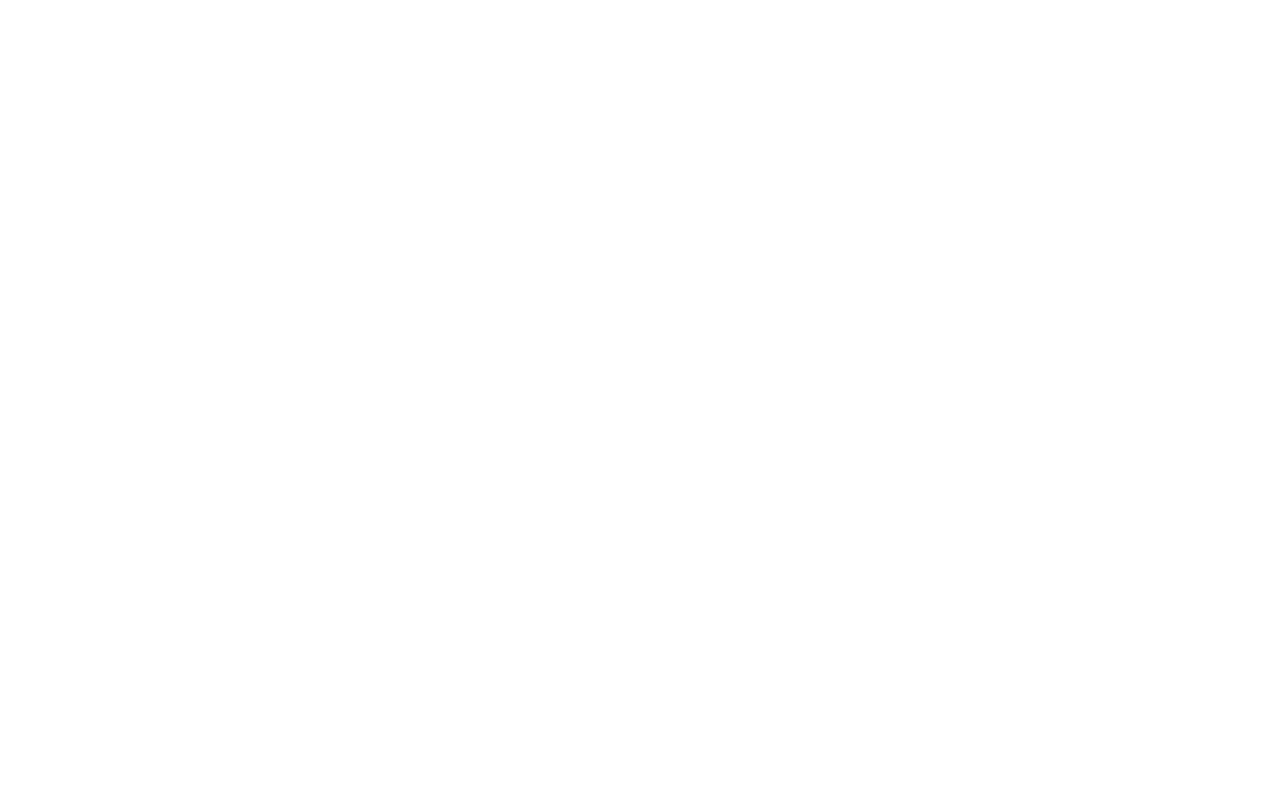
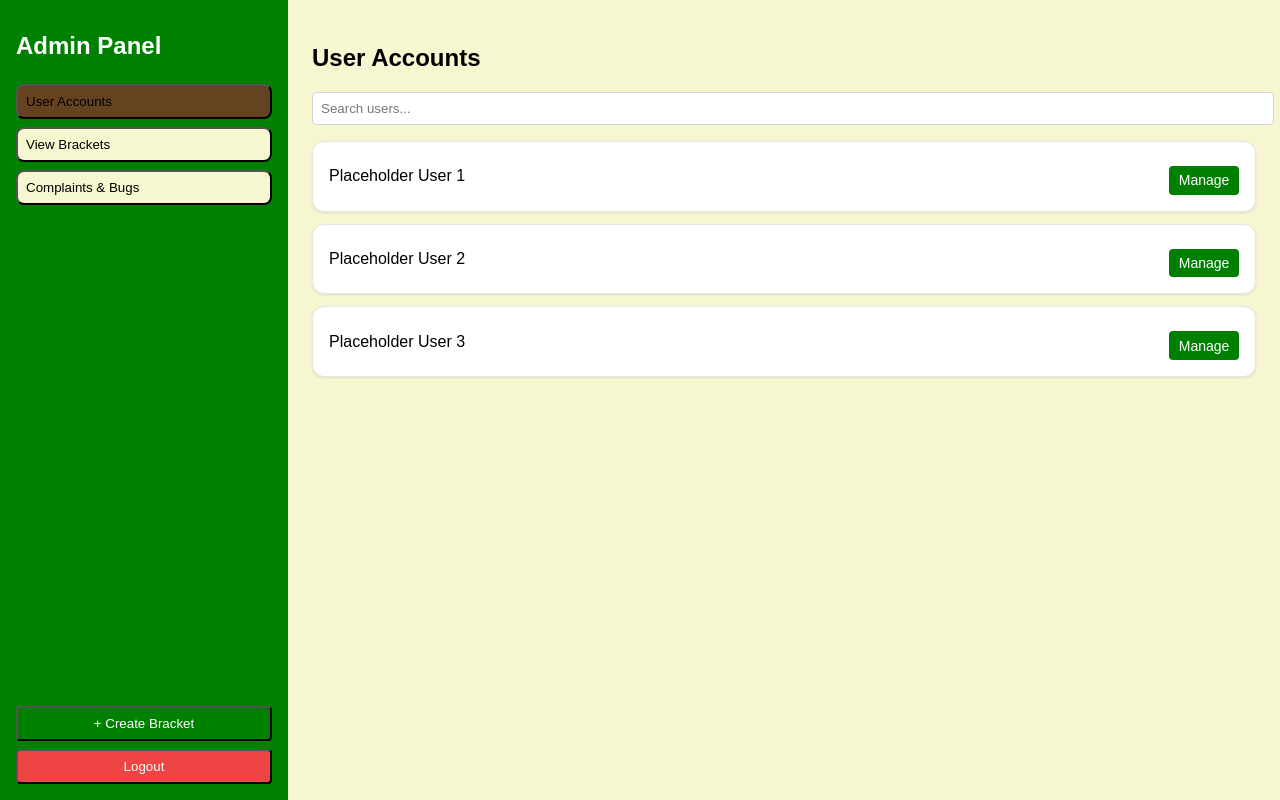
Before and after one commit to carson-fn/BracketBeaver, a React (Vite) app in the folder frontend/: page /admin in a window 1280 px wide. Before the commit this address had no page. Built offline with nearby package versions, Linux system fonts and the light colour scheme; a web font is replaced by a local one.

Commit message:
Admin and Organizer Dashboard and route to login

```diff
--- a/frontend/src/App.tsx
+++ b/frontend/src/App.tsx
@@ -2,6 +2,8 @@
 import LandingPage from "./pages/landing/LandingPage";
 import LoginPage from "./pages/login/LoginPage";
 import GeminiDemoPage from "./pages/geminiDemo/GeminiDemoPage";
+import AdminDashboard from "./pages/dashboards/AdminDashboard";
+import OrganizerDashboard from "./pages/dashboards/OrganizerDashboard";
 import "./global-styles/App.css";
 
 function App() {
@@ -11,6 +13,8 @@
         <Route path="/" element={<LandingPage />} />
         <Route path="/login" element={<LoginPage />} />
         <Route path="/llm-demo" element={<GeminiDemoPage />} />
+        <Route path="/admin" element={<AdminDashboard />} />
+        <Route path="/organizer" element={<OrganizerDashboard />} />
       </Routes>
     </Router>
   );
--- /dev/null
+++ b/frontend/src/pages/dashboards/AdminDashboard.tsx
@@ -0,0 +1,101 @@
+import React, { useState } from "react";
+import "./styles/AdminDashboard.css";
+
+export default function AdminDashboard() {
+  const [activeTab, setActiveTab] = useState("users");
+
+  const renderContent = () => {
+    switch (activeTab) {
+      case "users":
+        return (
+          <div>
+            <h2>User Accounts</h2>
+            <input className="search-input" placeholder="Search users..." />
+            <div>
+              {[1, 2, 3].map((u) => (
+                <div key={u} className="card">
+                  Placeholder User {u}
+                  <button className="card-action-button mt-2">Manage</button>
+                </div>
+              ))}
+            </div>
+          </div>
+        );
+
+      case "brackets":
+        return (
+          <div>
+            <h2>View Brackets</h2>
+            <input className="search-input" placeholder="Search brackets..." />
+            <div>
+              {[1, 2, 3].map((b) => (
+                <div key={b} className="card">
+                  Placeholder Bracket {b}
+                  <button className="card-action-button mt-2">Edit</button>
+                </div>
+              ))}
+            </div>
+          </div>
+        );
+
+      case "complaints":
+        return (
+          <div>
+            <h2>Complaints & Bugs</h2>
+            <input
+              className="search-input"
+              placeholder="Search complaints..."
+            />
+            <div>
+              {[1, 2, 3].map((c) => (
+                <div key={c} className="card">
+                  Placeholder Complaint {c}
+                </div>
+              ))}
+            </div>
+          </div>
+        );
+
+      default:
+        return null;
+    }
+  };
+
+  return (
+    <div className="dashboard-container">
+      <div className="sidebar">
+        <h1 className="sidebar-title">Admin Panel</h1>
+        <button
+          className={`sidebar-button ${activeTab === "users" ? "active" : ""}`}
+          onClick={() => setActiveTab("users")}
+        >
+          User Accounts
+        </button>
+        <button
+          className={`sidebar-button ${activeTab === "brackets" ? "active" : ""}`}
+          onClick={() => setActiveTab("brackets")}
+        >
+          View Brackets
+        </button>
+        <button
+          className={`sidebar-button ${activeTab === "complaints" ? "active" : ""}`}
+          onClick={() => setActiveTab("complaints")}
+        >
+          Complaints & Bugs
+        </button>
+
+        <div className="sidebar-bottom">
+          <button className="button-create">+ Create Bracket</button>
+          <button
+            className="button-logout"
+            onClick={() => (window.location.href = "/")}
+          >
+            Logout
+          </button>
+        </div>
+      </div>
+
+      <div className="main-content">{renderContent()}</div>
+    </div>
+  );
+}
--- /dev/null
+++ b/frontend/src/pages/dashboards/OrganizerDashboard.tsx
@@ -0,0 +1,79 @@
+import React, { useState } from "react";
+import "./styles/OrganizerDashboard.css";
+
+export default function OrganizerDashboard() {
+  const [activeTab, setActiveTab] = useState("brackets");
+
+  const renderContent = () => {
+    switch (activeTab) {
+      case "brackets":
+        return (
+          <div>
+            <h2>My Brackets</h2>
+            <input
+              className="search-input"
+              placeholder="Search Your Brackets"
+            />
+            <div>
+              {[1, 2, 3].map((b) => (
+                <div key={b} className="card">
+                  Placeholder Bracket {b}
+                  <button className="card-action-button mt-2">Edit</button>
+                </div>
+              ))}
+            </div>
+          </div>
+        );
+
+      case "user":
+        return (
+          <div>
+            <h2>Edit Profile</h2>
+            <input className="search-input" placeholder="New Username" />
+            <input className="search-input" placeholder="Confirm Username" />
+            <input className="search-input" placeholder="New Password" />
+            <input
+              className="search-input"
+              placeholder="Confrim New Password"
+            />
+            <button className="card-action-button">Update Profile</button>
+          </div>
+        );
+      default:
+        null;
+    }
+  };
+
+  return (
+    <div className="dashboard-container">
+      <div className="sidebar">
+        <h1 className="sidebar-title">Organizer Panel</h1>
+        <button
+          className={`sidebar-button ${activeTab === "brackets" ? "active" : ""}`}
+          onClick={() => setActiveTab("brackets")}
+        >
+          My Brackets
+        </button>
+
+        <button
+          className={`sidebar-button ${activeTab === "user" ? "active" : ""}`}
+          onClick={() => setActiveTab("user")}
+        >
+          My Profile
+        </button>
+
+        <div className="sidebar-bottom">
+          <button className="button-create">+ Create Bracket</button>
+          <button
+            className="button-logout"
+            onClick={() => (window.location.href = "/")}
+          >
+            Logout
+          </button>
+        </div>
+      </div>
+
+      <div className="main-content">{renderContent()}</div>
+    </div>
+  );
+}
--- /dev/null
+++ b/frontend/src/pages/dashboards/styles/AdminDashboard.css
@@ -0,0 +1,117 @@
+.dashboard-container {
+  display: flex;
+  height: 100vh;
+  font-family: sans-serif;
+}
+
+/* Sidebar */
+.sidebar {
+  width: 16rem;
+  background-color: green;
+  color: white;
+  display: flex;
+  flex-direction: column;
+  padding: 1rem;
+}
+
+.sidebar-title {
+  font-size: 1.5rem;
+  font-weight: bold;
+  margin-bottom: 1.5rem;
+}
+
+.sidebar-button {
+  margin-bottom: 0.5rem;
+  padding: 0.5rem;
+  border-radius: 0.5rem;
+  cursor: pointer;
+  text-align: left;
+  background-color: #f6f6d0;
+}
+
+.sidebar-button.active {
+  background-color: #654321; /* highlight active tab */
+}
+
+.sidebar-button:hover {
+  background-color: #422b15; /* hover effect */
+}
+
+/* Sidebar bottom buttons */
+.sidebar-bottom {
+  margin-top: auto;
+  display: flex;
+  flex-direction: column;
+  gap: 0.5rem;
+}
+
+.button-create {
+  background-color: green; /* blue */
+  padding: 0.5rem;
+  border-radius: 0.25rem;
+  color: white;
+  cursor: pointer;
+}
+
+.button-create:hover {
+  background-color: darkgreen;
+}
+
+.button-logout {
+  background-color: #ef4444; /* red */
+  padding: 0.5rem;
+  border-radius: 0.25rem;
+  color: white;
+  cursor: pointer;
+}
+
+.button-logout:hover {
+  background-color: #dc2626;
+}
+
+/* Main content area */
+.main-content {
+  flex: 1;
+  padding: 1.5rem;
+  background-color: #f6f6d0; /* light gray */
+  overflow-y: auto;
+}
+
+.search-input {
+  border: 1px solid #d1d5db;
+  padding: 0.5rem;
+  border-radius: 0.25rem;
+  width: 100%;
+  margin-bottom: 1rem;
+}
+
+.card {
+  display: flex;          /* 1. Enable flexbox */
+  align-items: center;    /* 2. Vertically center the text and button */
+  justify-content: space-between; /* 3. Push text to left, button to right */
+
+  padding: 1rem;
+  border-radius: 0.75rem;
+  border: 1px solid #e5e7eb;
+  box-shadow: 0 1px 3px rgba(0,0,0,0.1);
+  background-color: white;
+  margin-bottom: 0.75rem;
+}
+
+.card-action-button {
+  background-color: green;
+  color: white;
+  padding: 0.4rem 0.6rem;
+  border-radius: 0.25rem;
+  cursor: pointer;
+  border: none;
+  font-size: 0.875rem;
+}
+
+.card-action-button:hover {
+  background-color: darkgreen;
+}
+
+.mt-2 {
+  margin-top: 0.5rem;
+}
--- /dev/null
+++ b/frontend/src/pages/dashboards/styles/OrganizerDashboard.css
@@ -0,0 +1,117 @@
+.dashboard-container {
+  display: flex;
+  height: 100vh;
+  font-family: sans-serif;
+}
+
+/* Sidebar */
+.sidebar {
+  width: 16rem;
+  background-color: green;
+  color: white;
+  display: flex;
+  flex-direction: column;
+  padding: 1rem;
+}
+
+.sidebar-title {
+  font-size: 1.5rem;
+  font-weight: bold;
+  margin-bottom: 1.5rem;
+}
+
+.sidebar-button {
+  margin-bottom: 0.5rem;
+  padding: 0.5rem;
+  border-radius: 0.5rem;
+  cursor: pointer;
+  text-align: left;
+  background-color: #f6f6d0;
+}
+
+.sidebar-button.active {
+  background-color: #654321; /* highlight active tab */
+}
+
+.sidebar-button:hover {
+  background-color: #422b15; /* hover effect */
+}
+
+/* Sidebar bottom buttons */
+.sidebar-bottom {
+  margin-top: auto;
+  display: flex;
+  flex-direction: column;
+  gap: 0.5rem;
+}
+
+.button-create {
+  background-color: green; /* blue */
+  padding: 0.5rem;
+  border-radius: 0.25rem;
+  color: white;
+  cursor: pointer;
+}
+
+.button-create:hover {
+  background-color: darkgreen;
+}
+
+.button-logout {
+  background-color: #ef4444; /* red */
+  padding: 0.5rem;
+  border-radius: 0.25rem;
+  color: white;
+  cursor: pointer;
+}
+
+.button-logout:hover {
+  background-color: #dc2626;
+}
+
+/* Main content area */
+.main-content {
+  flex: 1;
+  padding: 1.5rem;
+  background-color: #f6f6d0; /* light gray */
+  overflow-y: auto;
+}
+
+.search-input {
+  border: 1px solid #d1d5db;
+  padding: 0.5rem;
+  border-radius: 0.25rem;
+  width: 100%;
+  margin-bottom: 1rem;
+}
+
+.card {
+  display: flex;          /* 1. Enable flexbox */
+  align-items: center;    /* 2. Vertically center the text and button */
+  justify-content: space-between; /* 3. Push text to left, button to right */
+
+  padding: 1rem;
+  border-radius: 0.75rem;
+  border: 1px solid #e5e7eb;
+  box-shadow: 0 1px 3px rgba(0,0,0,0.1);
+  background-color: white;
+  margin-bottom: 0.75rem;
+}
+
+.card-action-button {
+  background-color: green;
+  color: white;
+  padding: 0.4rem 0.6rem;
+  border-radius: 0.25rem;
+  cursor: pointer;
+  border: none;
+  font-size: 0.875rem;
+}
+
+.card-action-button:hover {
+  background-color: darkgreen;
+}
+
+.mt-2 {
+  margin-top: 0.5rem;
+}
--- a/frontend/src/pages/login/LoginPage.tsx
+++ b/frontend/src/pages/login/LoginPage.tsx
@@ -11,6 +11,12 @@
       const res = await callLoginAPI(username, password);
 
       if (res.success) {
+        if (res.user.role === "admin") {
+          window.location.href = "/admin";
+        }
+        if (res.user.role === "organizer") {
+          window.location.href = "/organizer";
+        }
         setMessage("Login successful");
       } else {
         setMessage("Invalid credentials");
@@ -31,7 +37,8 @@
         onChange={(e) => setUsername(e.target.value)}
       />
 
-      <br /><br />
+      <br />
+      <br />
 
       <input
         type="password"
@@ -40,7 +47,8 @@
         onChange={(e) => setPassword(e.target.value)}
       />
 
-      <br /><br />
+      <br />
+      <br />
 
       <button onClick={handleLogin}>Login</button>
 
```
Also changed, not shown: 1 other file (tests, documents, lock files or other folders).
